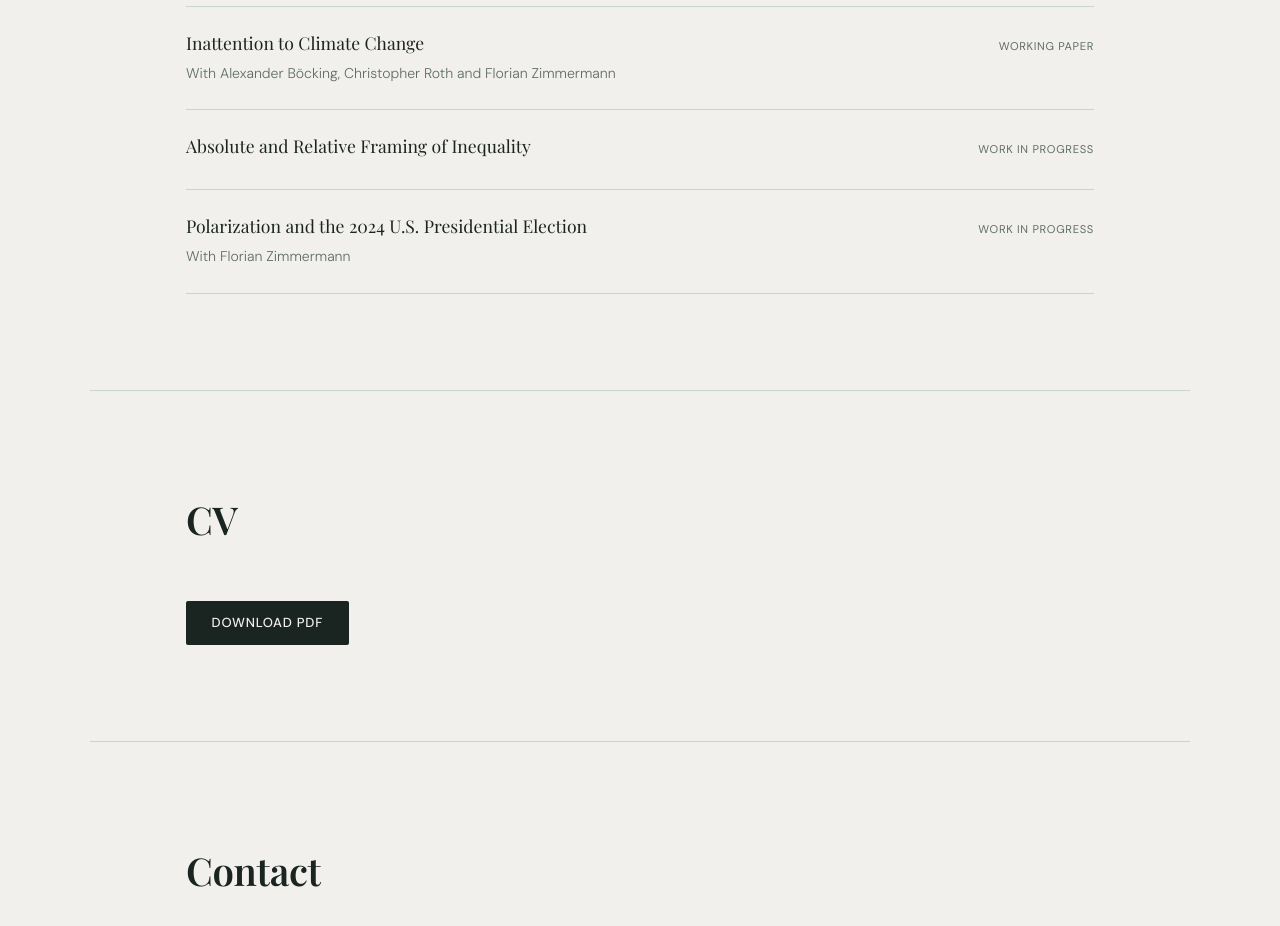
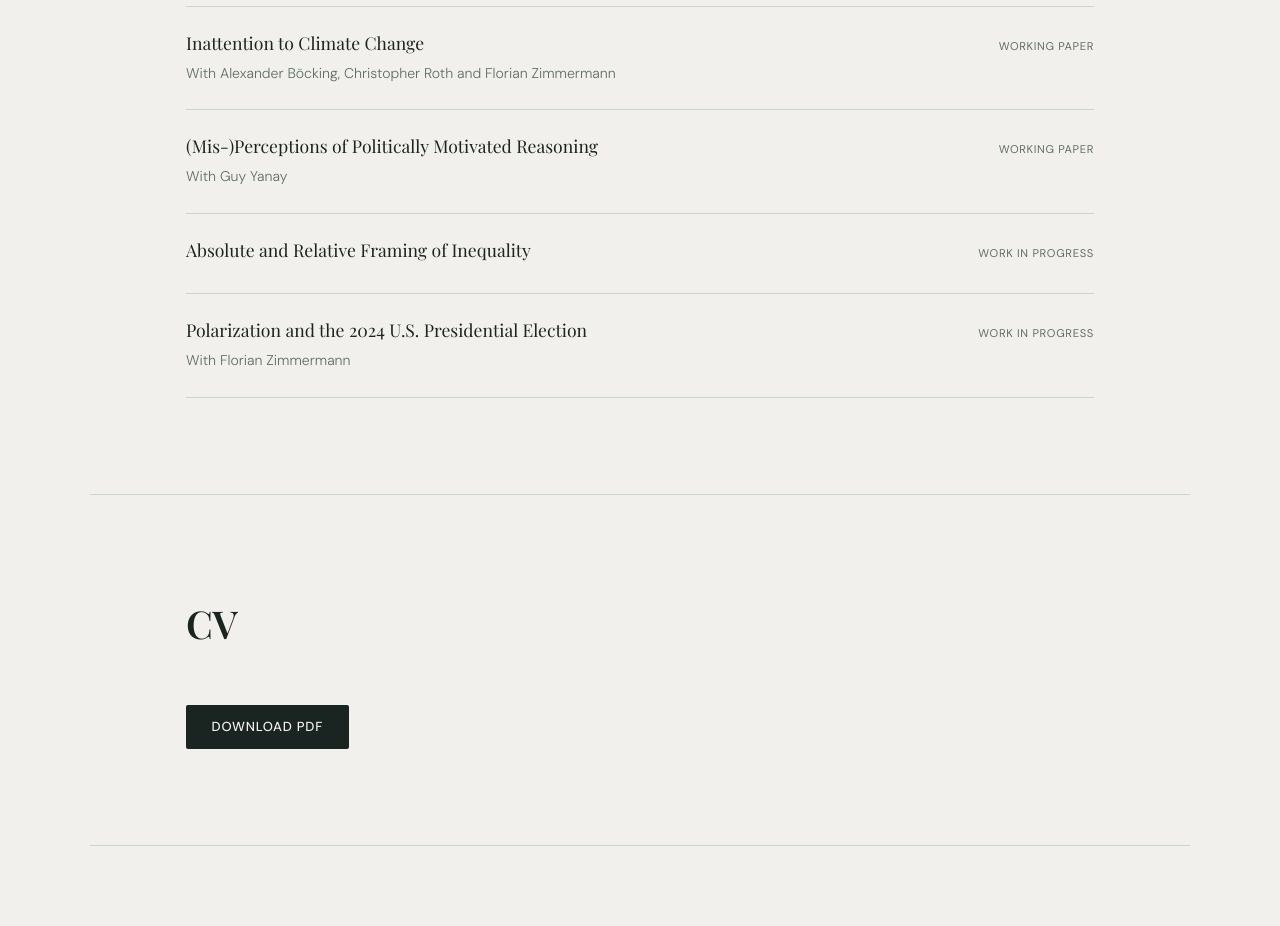
Before and after one commit to RobinMusolff/robinmusolff.github.io, a plain HTML site: page index.html in a window 1280 px wide. Shown: the part 1240-2166 px from the top of the page. Drawn offline with nearby package versions, Linux system fonts and the light colour scheme; a web font is replaced by a local one.

Commit message:
Add new paper entry in index.html
Added a new paper entry for '(Mis-)Perceptions of Politically Motivated Reasoning' by Guy Yanay.

```diff
--- a/index.html
+++ b/index.html
@@ -689,6 +689,13 @@
       </div>
       <div class="paper-item">
         <div class="paper-content">
+          <h3><a href="https://papers.ssrn.com/sol3/papers.cfm?abstract_id=7548042" target="_blank">(Mis-)Perceptions of Politically Motivated Reasoning</a></h3>
+          <p>With <a href="https://sites.google.com/view/guy-yanay" target="_blank">Guy Yanay</a></p>
+        </div>
+        <span class="paper-status status-wp">Working Paper</span>
+      </div>
+      <div class="paper-item">
+        <div class="paper-content">
           <h3>Absolute and Relative Framing of Inequality</h3>
         </div>
         <span class="paper-status status-wp">Work in progress</span>
```
